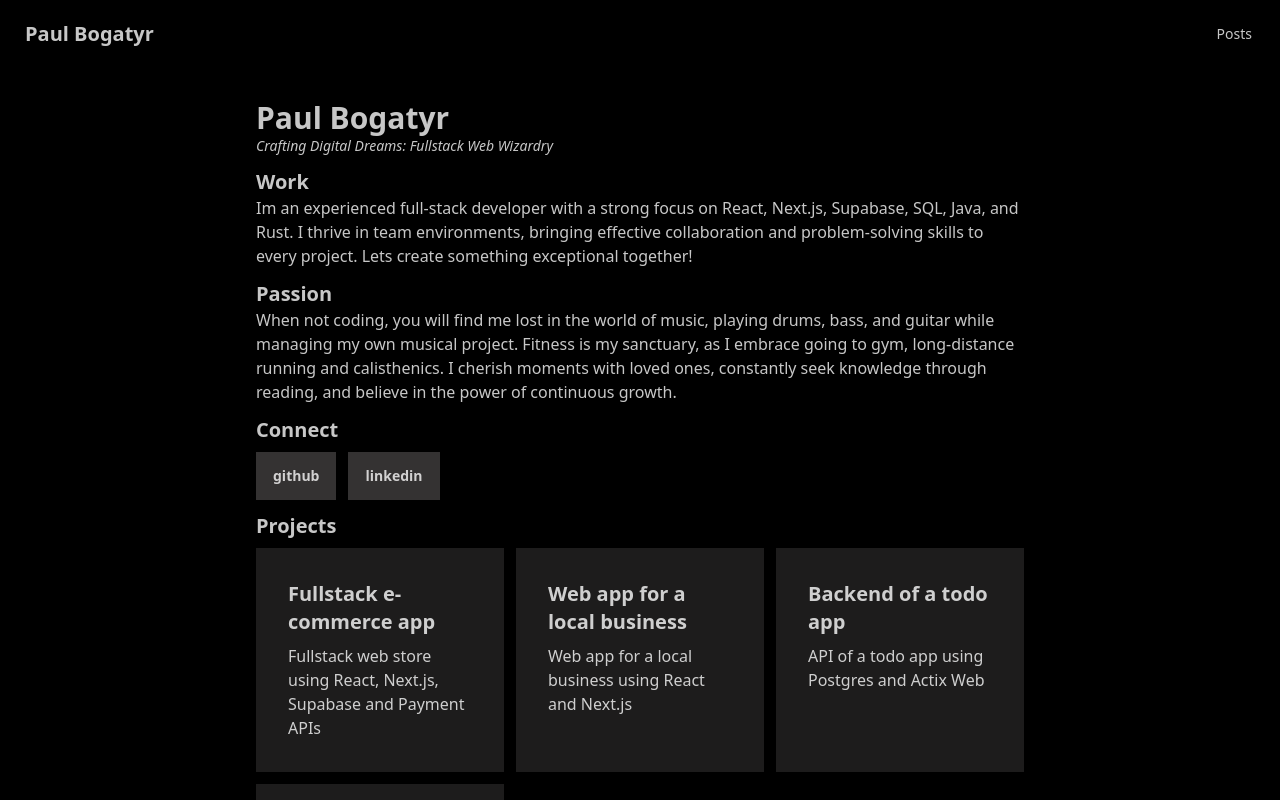
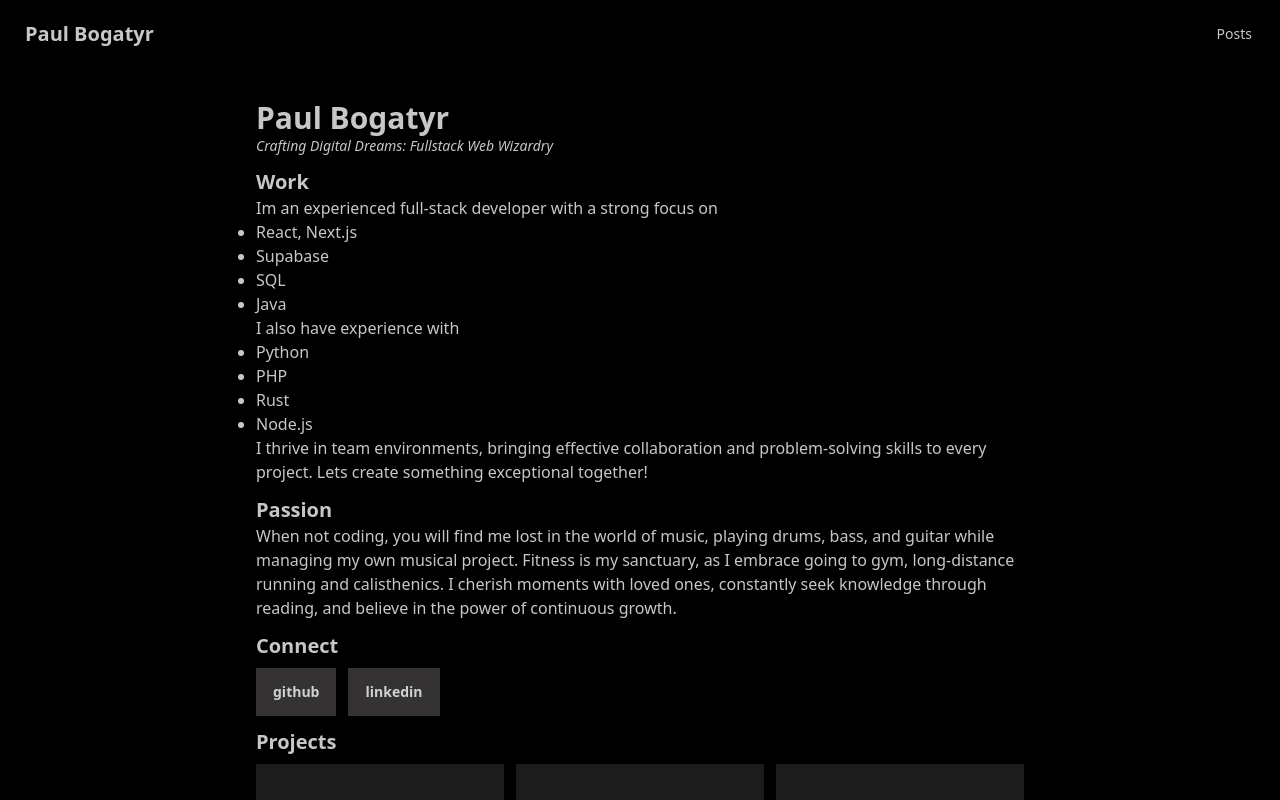
Before and after one commit to paulbgtr/paulbg, a Next.js app: page / in a window 1280 px wide. Shown: the top 800 px of the page. Built offline with nearby package versions, Linux system fonts and the light colour scheme.

Commit message:
Add more coherent text about my skills

```diff
--- a/src/components/index/Work.tsx
+++ b/src/components/index/Work.tsx
@@ -2,11 +2,24 @@ export const Work = () => {
   return (
     <section>
       <h2 className="text-xl font-bold">Work</h2>
+      <p>Im an experienced full-stack developer with a strong focus on</p>
+      <ul className="list-disc">
+        <li>React, Next.js</li>
+        <li>Supabase</li>
+        <li>SQL</li>
+        <li>Java</li>
+      </ul>
+      <p>I also have experience with</p>
+      <ul className="list-disc">
+        <li>Python</li>
+        <li>PHP</li>
+        <li>Rust</li>
+        <li>Node.js</li>
+      </ul>
       <p>
-        Im an experienced full-stack developer with a strong focus on React,
-        Next.js, Supabase, SQL, Java, and Rust. I thrive in team environments,
-        bringing effective collaboration and problem-solving skills to every
-        project. Lets create something exceptional together!
+        I thrive in team environments, bringing effective collaboration and
+        problem-solving skills to every project. Lets create something
+        exceptional together!
       </p>
     </section>
   );
```
